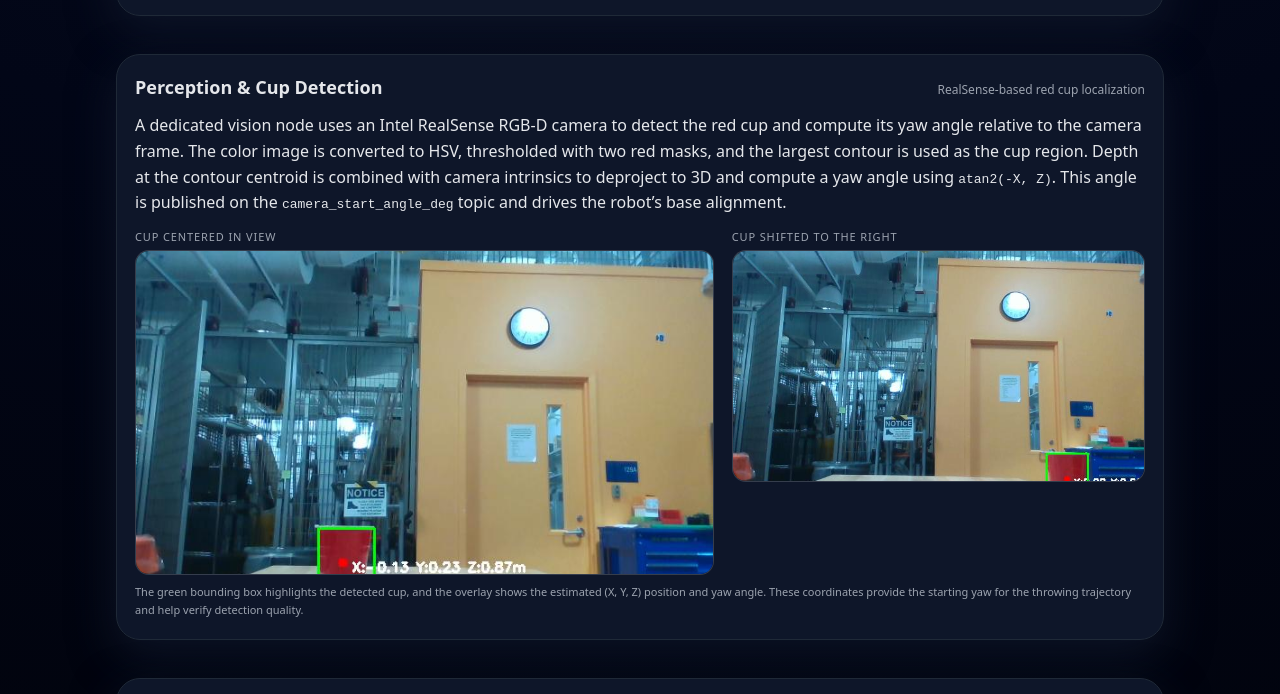
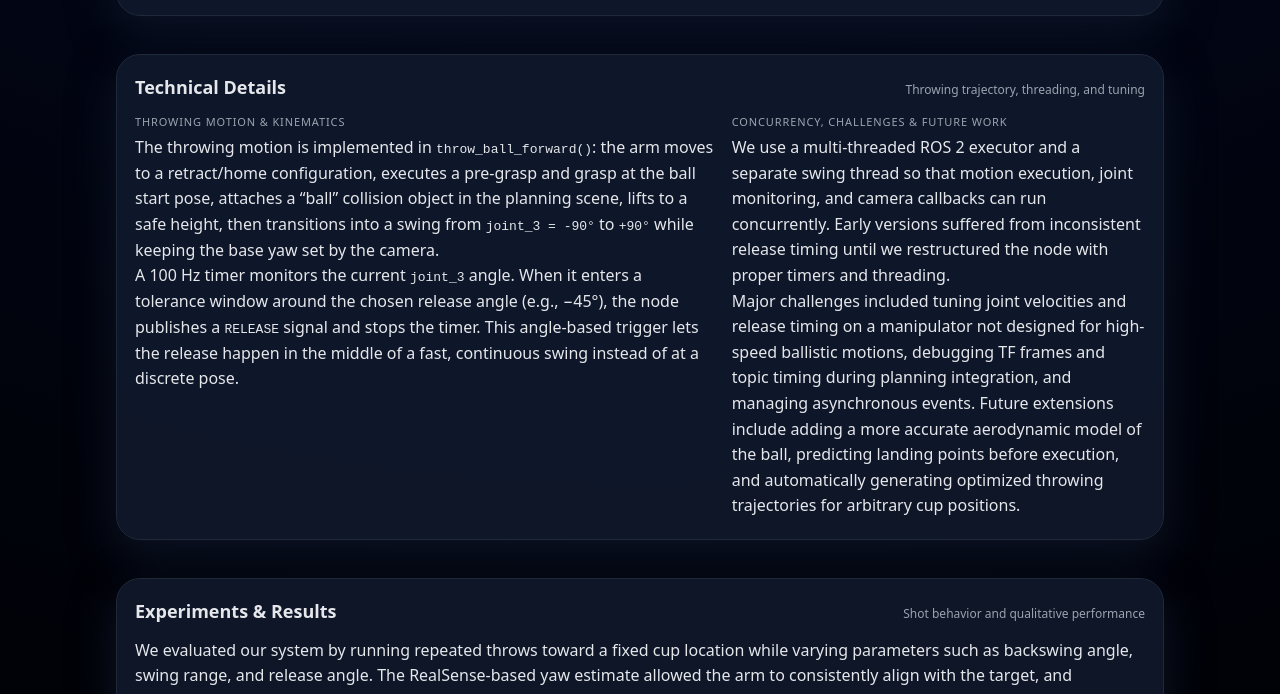
Before and after one commit to arnavmahale/robotics-portfolio, a plain HTML site: page index.html in a window 1280 px wide. Shown: the part 1416-2110 px from the top of the page. Drawn offline with Linux system fonts and the light colour scheme.

Commit message:
removed perception text

```diff
--- a/index.html
+++ b/index.html
@@ -6,7 +6,7 @@
   <meta name="viewport" content="width=device-width, initial-scale=1" />
   <meta
     name="description"
-    content="Kinova Gen3 Lite robot playing beer pong using ROS 2, MoveIt 2, and RealSense-based perception."
+    content="Kinova Gen3 Lite robot playing beer pong using ROS 2, MoveIt 2."
   />
   <style>
     :root {
@@ -458,7 +458,6 @@
       <nav>
         <a href="#overview">Overview</a>
         <a href="#design">System Design</a>
-        <a href="#perception">Perception</a>
         <a href="#results" class="primary">Results</a>
         <a href="#video">Demo</a>
       </nav>
@@ -617,51 +616,6 @@
         </div>
       </section>
 
-      <!-- PERCEPTION / CUP DETECTION -->
-      <section id="perception">
-        <div class="section-header">
-          <h3>Perception & Cup Detection</h3>
-          <span>RealSense-based red cup localization</span>
-        </div>
-
-        <p>
-          A dedicated vision node uses an Intel RealSense RGB-D camera to detect the
-          red cup and compute its yaw angle relative to the camera frame. The color
-          image is converted to HSV, thresholded with two red masks, and the largest
-          contour is used as the cup region. Depth at the contour centroid is
-          combined with camera intrinsics to deproject to 3D and compute a yaw
-          angle using <code>atan2(-X, Z)</code>. This angle is published on the
-          <code>camera_start_angle_deg</code> topic and drives the robot’s base
-          alignment.
-        </p>
-
-        <div class="two-col" style="margin-top:12px;">
-          <div>
-            <div class="tag-label">Cup centered in view</div>
-            <div class="hero-media-inner" style="border-radius:14px; overflow:hidden;">
-              <img src="images/cup_center.jpeg"
-                   alt="Cup detection with cup centered in the workspace"
-                   style="width:100%; display:block;" />
-            </div>
-          </div>
-          <div>
-            <div class="tag-label">Cup shifted to the right</div>
-            <div class="hero-media-inner" style="border-radius:14px; overflow:hidden;">
-              <img src="images/cup_right.jpeg"
-                   alt="Cup detection with cup on the right side of the table"
-                   style="width:100%; display:block;" />
-            </div>
-          </div>
-        </div>
-
-        <p class="footnote">
-          The green bounding box highlights the detected cup, and the overlay
-          shows the estimated (X, Y, Z) position and yaw angle. These coordinates
-          provide the starting yaw for the throwing trajectory and help verify
-          detection quality.
-        </p>
-      </section>
-
       <!-- TECHNICAL DETAILS -->
       <section id="technical">
         <div class="section-header">
@@ -700,12 +654,11 @@
             <p>
               Major challenges included tuning joint velocities and release timing
               on a manipulator not designed for high-speed ballistic motions,
-              debugging TF frames and topic timing during perception–planning
-              integration, and managing asynchronous events. Future extensions
-              include adding a more accurate aerodynamic model of the ball,
-              predicting landing points before execution, and automatically
-              generating optimized throwing trajectories for arbitrary cup
-              positions.
+              debugging TF frames and topic timing during planning integration,
+              and managing asynchronous events. Future extensions include
+              adding a more accurate aerodynamic model of the ball, predicting
+              landing points before execution, and automatically generating
+              optimized throwing trajectories for arbitrary cup positions.
             </p>
           </div>
         </div>
@@ -772,8 +725,8 @@
               </li>
               <li>
                 The modular ROS&nbsp;2 structure (separate nodes for throwing,
-                perception, and gripper logic) made it easier to debug integration
-                issues and iterate on the behavior.
+                and gripper logic) made it easier to debug integration issues
+                and iterate on the behavior.
               </li>
               <li>
                 Systematic parameter sweeps and controlled experiments were essential
```
